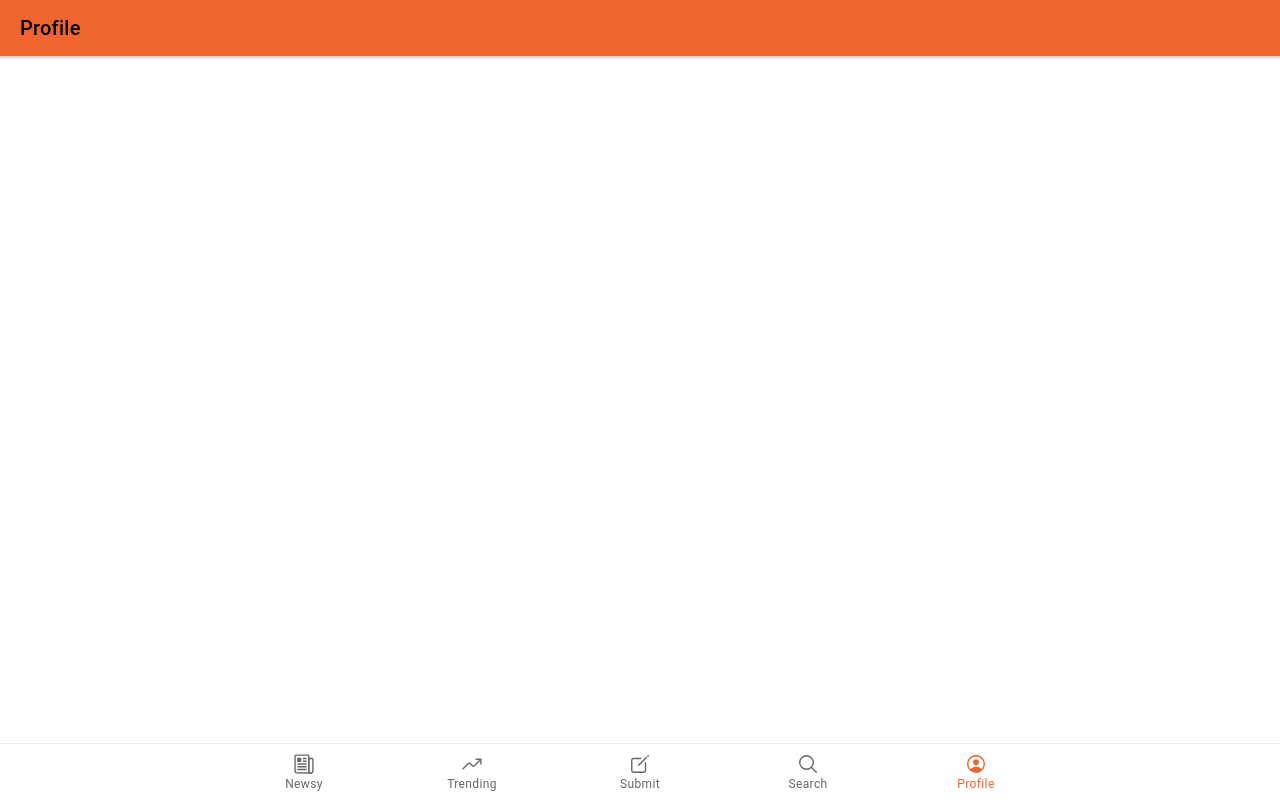
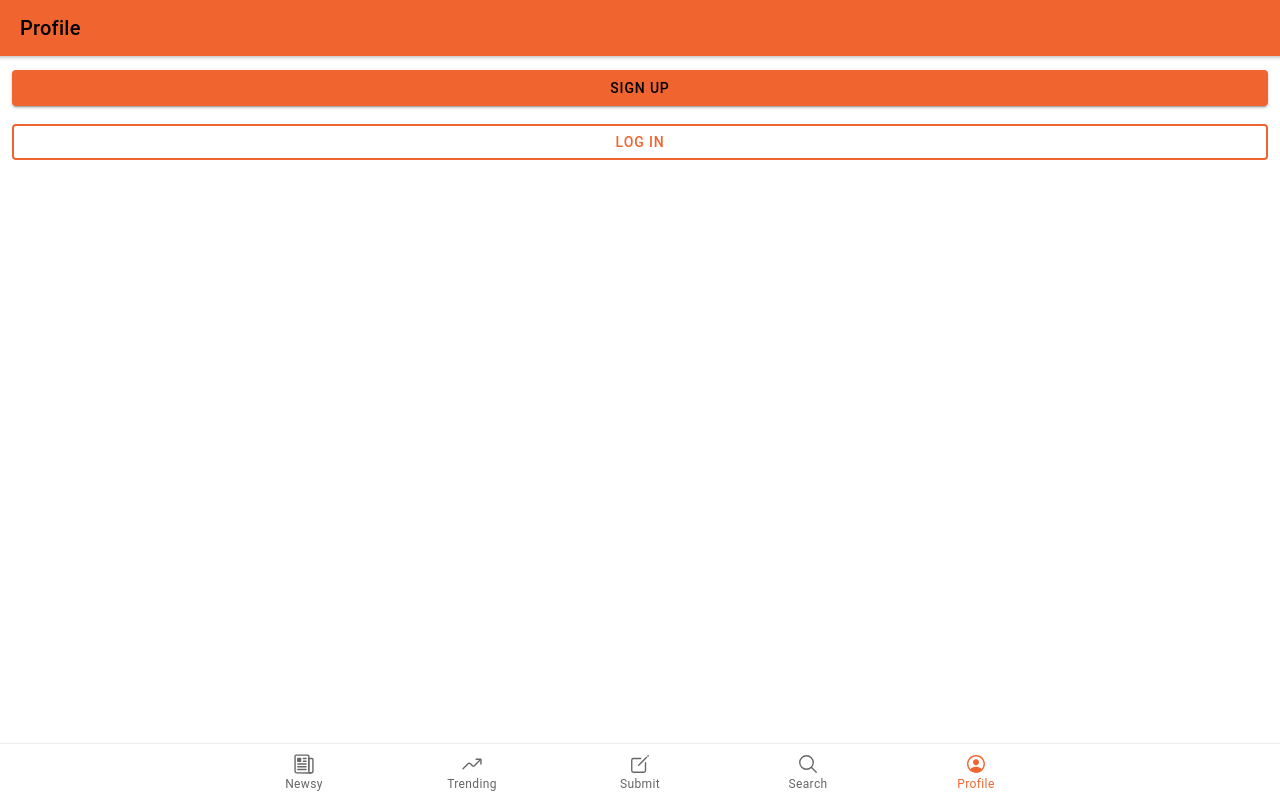
Before and after one commit to StephenY95/Newsy, a React (Create React App) app: page /profile in a window 1280 px wide. Built offline with nearby package versions, Linux system fonts and the light colour scheme; no server answers.

Commit message:
Add Profile

```diff
--- a/src/hooks/useForm.js
+++ b/src/hooks/useForm.js
@@ -22,6 +22,7 @@
 
             }
         }
+    // eslint-disable-next-line
     }, [errors]);
 
     function handleChange(event) {
--- a/src/pages/Tabs/Profile.js
+++ b/src/pages/Tabs/Profile.js
@@ -1,14 +1,88 @@
 import React from 'react';
-import { IonPage, IonContent } from '@ionic/react'
+import { IonPage, IonContent, IonCard, IonCardContent, IonList, IonItem, IonIcon, IonLabel, IonRow, IonCol, IonButton, IonGrid } from '@ionic/react'
 import SmallHeader from "../../components/Header/SmallHeader"
 import LargeHeader from "../../components/Header/LargeHeader"
+import { toast } from '../../helpers/toast'
+import firebase from '../../firebase'
+import UserContext from '../../contexts/UserContext'
+import { mailOutline, personCircleOutline } from 'ionicons/icons';
 
-const Profile = () => {
+
+const Profile = (props) => {
+    const {user} = React.useContext(UserContext);
+
+    async function logoutUser() {
+        try {
+            await firebase.logout();
+            props.history.push("/")
+            toast("You have logged out successfully.")
+        } catch (err) {
+            console.error("Logout Error", err);
+            toast(err.message)
+        }
+    }
     return (
         <IonPage>
             <SmallHeader title="Profile" />
             <IonContent fullscreen>
                 <LargeHeader title="Profile" />
+                {user ? (
+                    <>
+                        <IonCard>
+                            <IonCardContent>
+                                <IonList lines="none">
+                                    <IonItem>
+                                        <IonIcon icon={personCircleOutline} slot="start"></IonIcon>
+                                        <IonLabel>
+                                            <strong>{user.displayName}</strong>
+                                            <p>Username</p>
+                                        </IonLabel>
+                                    </IonItem>
+
+                                    <IonItem>
+                                        <IonIcon icon={mailOutline} slot="start"></IonIcon>
+                                        <IonLabel>
+                                            <strong>{user.email}</strong>
+                                            <p>Email</p>
+                                        </IonLabel>
+                                    </IonItem>
+                                </IonList>
+                            </IonCardContent>
+                        </IonCard>
+                        <IonRow>
+                            <IonCol>
+                                <IonButton expand="block" routerLink={'/edit-profile'} color="primary" fill="outline">
+                                    Edit Profile
+                                </IonButton>
+                            </IonCol>
+                        </IonRow>
+                        <IonRow>
+                            <IonCol>
+                                <IonButton expand="block" onClick={logoutUser}>
+                                    Log Out
+                                </IonButton>
+                            </IonCol>
+                        </IonRow>
+                    </>
+                ) : (
+                    <IonGrid>
+                        <IonRow>
+                            <IonCol>
+                                <IonButton expand="block" routerLink={'/register'} color="primary">
+                                    Sign Up
+                                </IonButton>
+                            </IonCol>
+                        </IonRow>
+                        <IonRow>
+                            <IonCol>
+                                <IonButton expand="block" routerLink={'/login'} color="primary" fill="outline">
+                                    Log In
+                                </IonButton>
+                            </IonCol>
+                        </IonRow>
+                    </IonGrid>
+                )}
+
             </IonContent>
         </IonPage>
     );
```
